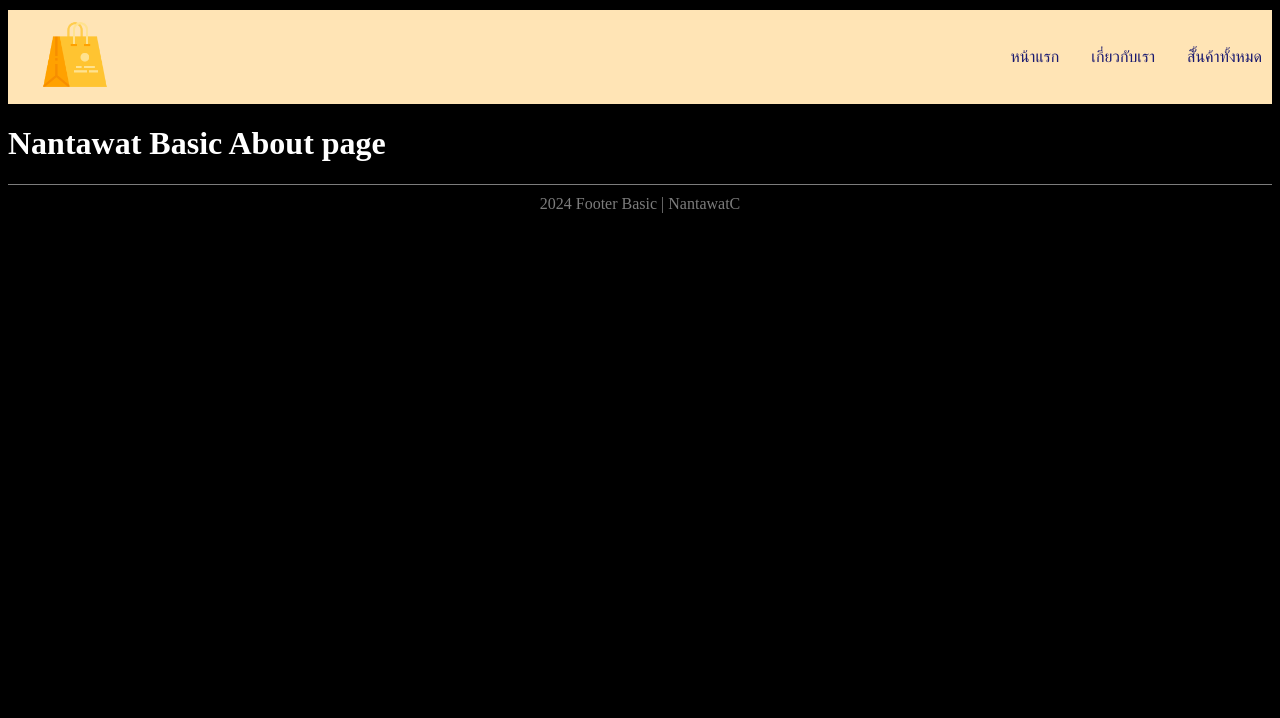
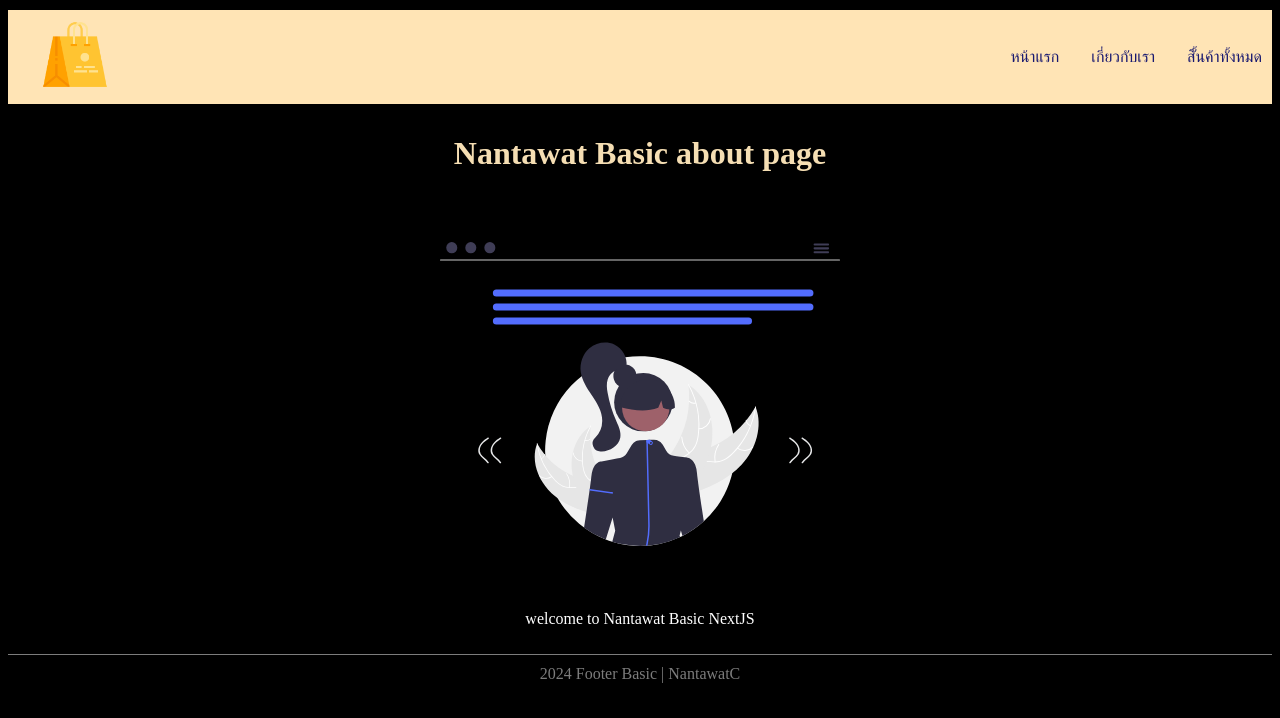
Before and after one commit to nantawatCharoenrat/next-basic, a Next.js app: page /about in a window 1280 px wide. Shown: the top 718 px of the page. Built offline with nearby package versions, Linux system fonts and the light colour scheme.

Commit message:
12/1/2567/16.49

```diff
--- a/next.config.js
+++ b/next.config.js
@@ -1,6 +1,14 @@
 /** @type {import('next').NextConfig} */
 const nextConfig = {
   reactStrictMode: true,
+  images: {
+    remotePatterns: [
+      {
+        protocol: 'https',
+        hostname: 'cdn.dummyjson.com',
+      },
+    ],
+  },
 }
 
 module.exports = nextConfig
--- a/pages/about.js
+++ b/pages/about.js
@@ -1,11 +1,26 @@
+import styles from "@/styles/About.module.css"
+import Image from "next/image"
+import Head from "next/head"
 
 export default function About() {
     return (
         <>
+            <Head>
 
-            <h1>
-                Nantawat Basic About page
-            </h1>
+                <title>About | Nantawat</title>
+                <mata name="keyword" content="Nantawat,หล่อมากๆ,หล่อมากมาย" />
+
+            </Head>
+
+                <div className={styles.container}>
+
+                    <h1 className={styles.title}>
+                        Nantawat Basic about page
+                    </h1>
+                    <Image src="/about.svg" width={400} height={400} alt="logo" />
+                    <p> welcome to Nantawat Basic NextJS</p>
+
+                </div>
 
         </>
     )
--- /dev/null
+++ b/styles/About.module.css
@@ -0,0 +1,13 @@
+.title{
+    color: wheat;
+    text-align: center;
+  }
+.container{
+    display: flex;
+    flex-direction: column;
+    justify-content: center;
+    align-items: center;
+  }
+.title:hover{
+    text-decoration: underline;
+ }
--- /dev/null
+++ b/styles/Product.module.css
@@ -0,0 +1,26 @@
+.container{
+    display: flex;
+    flex-wrap: wrap;
+    justify-content: center;
+
+}
+.container div{
+    width: 300px;
+    height: 300px;
+    margin: 30px 15px;
+    background: rgb(53, 116, 172);
+
+
+}
+.title{
+    text-align: center;
+    font-size: 1.2em;
+}
+.container div:hover{
+    background: rgb(172, 53, 53);
+
+}
+
+.LLL{
+    text-decoration: none;
+}
```
Also changed, not shown: pages/index.js (+8 -1 lines), pages/products/[id].js (added, +10 -0 lines), pages/products/index.js (+32 -8 lines).
